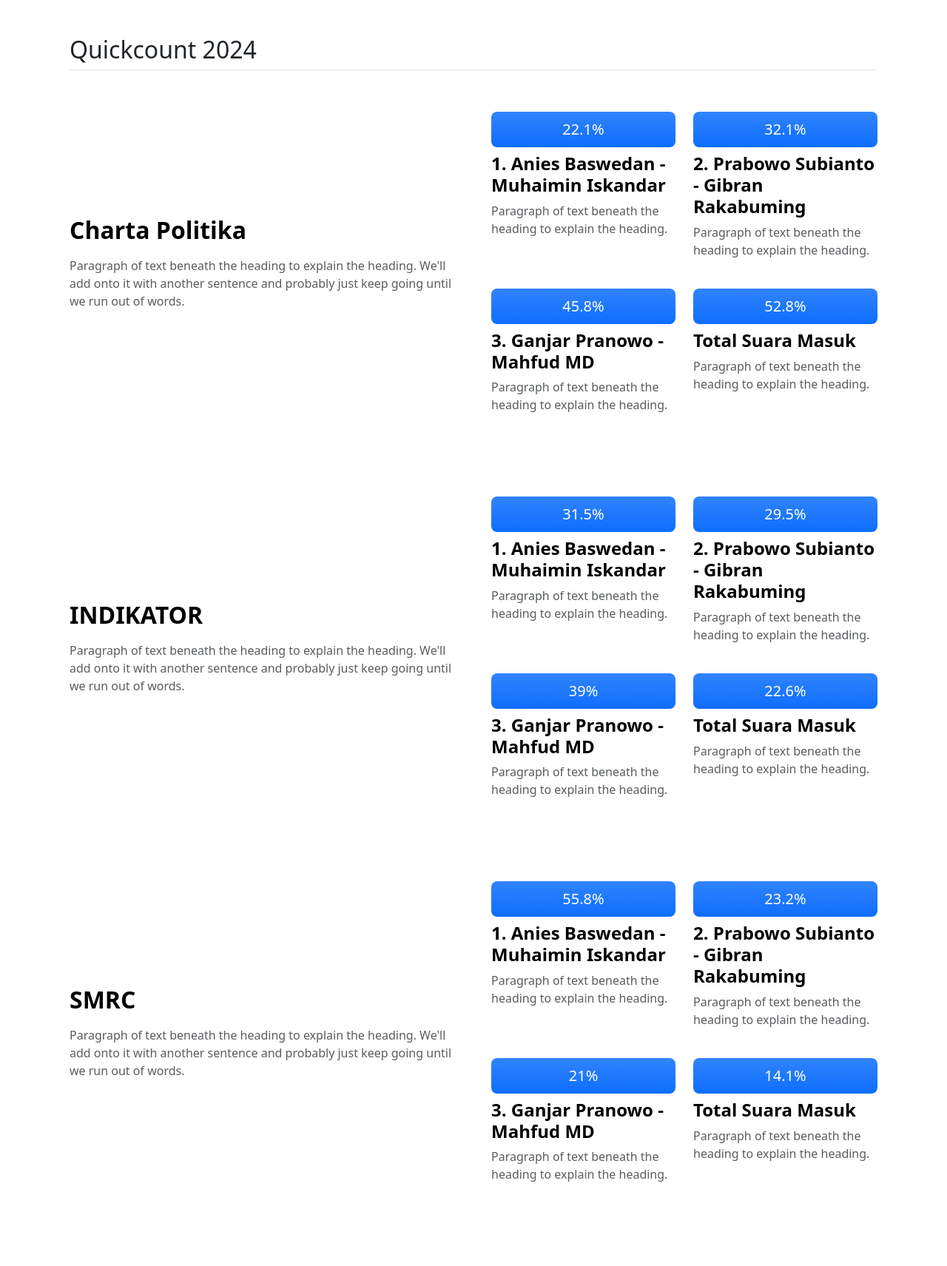
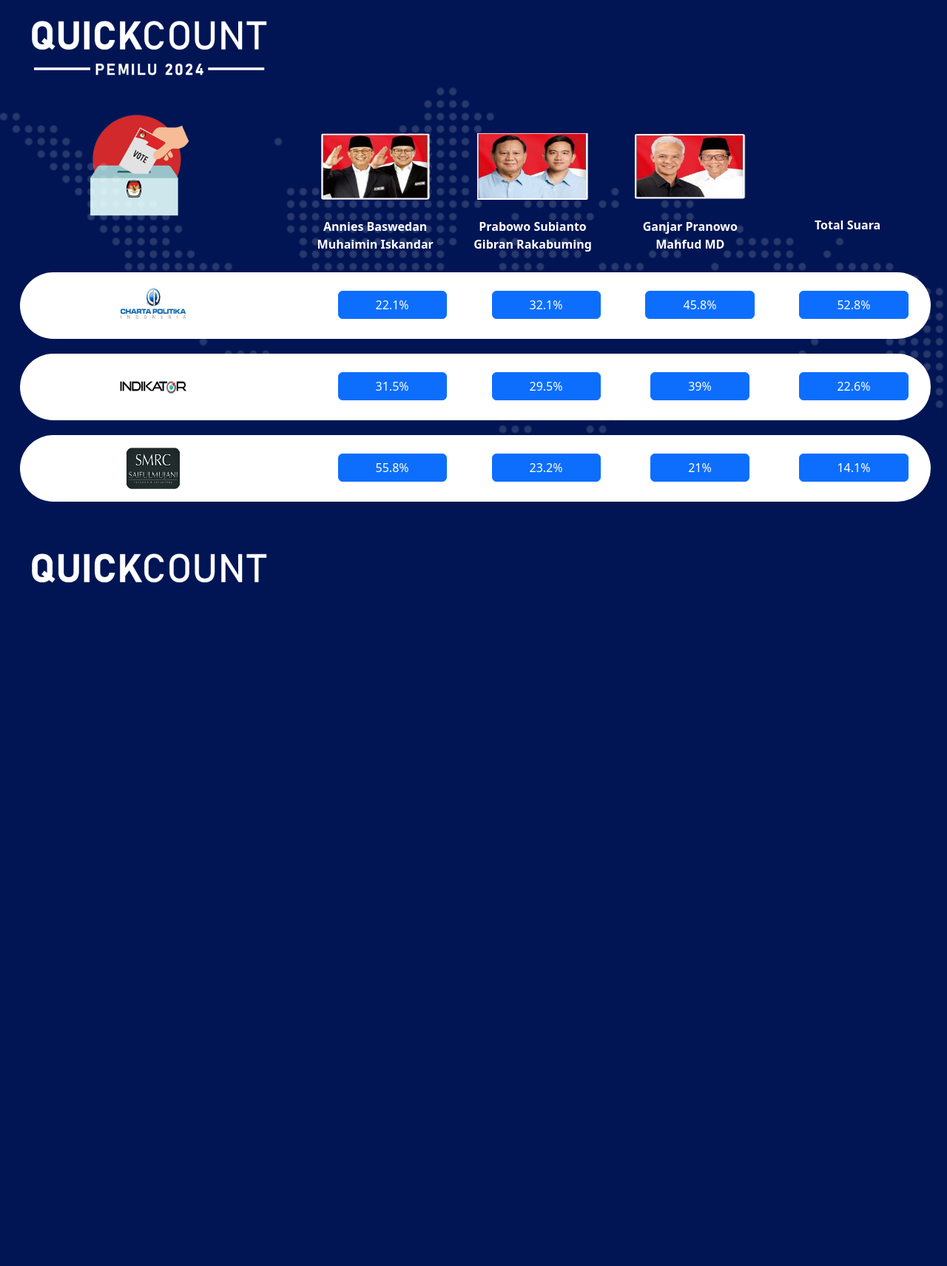
Before and after one commit to Rafifditya/pilpres2024, a PHP site: page / in a window 1280 px wide. Shown: the whole page at 74% size. After the commit the page ends 788 px from the top, so only its background shows below. Run offline with PHP 8.4, Linux system fonts and the light colour scheme.

Commit message:
[UPDATE] dashboard

```diff
--- a/index.php
+++ b/index.php
@@ -7,139 +7,180 @@
     <link href="https://cdn.jsdelivr.net/npm/bootstrap@5.3.2/dist/css/bootstrap.min.css" rel="stylesheet" integrity="sha384-T3c6CoIi6uLrA9TneNEoa7RxnatzjcDSCmG1MXxSR1GAsXEV/Dwwykc2MPK8M2HN" crossorigin="anonymous">
     <script src="https://cdn.jsdelivr.net/npm/bootstrap@5.3.2/dist/js/bootstrap.bundle.min.js" integrity="sha384-C6RzsynM9kWDrMNeT87bh95OGNyZPhcTNXj1NW7RuBCsyN/o0jlpcV8Qyq46cDfL" crossorigin="anonymous"></script>
 </head>
+<style>
+  body {
+    background-image: url(bg-blue-white.png);
+    background-size: 100%;
+  }
+  .paslon {
+    float: right;
+    width: 70%;
+    padding-top: 180px;
+  }
+
+  .suara-paslon {
+    float: right;
+    width: 98%;
+    padding-left: 20px;
+    padding-top: 5px;
+    padding-bottom: 5px;
+    margin: 10px;
+  }
+
+  .img-paslon{
+    width: 150px;
+    height: 90px;
+  }
+
+
+  .img-survey{
+    width: 100px;
+    height: 60px;
+    padding-top: 0px;
+  }
+
+  .total-suara {
+    padding-top: 112px;
+    padding-right: 40px;
+  }
+
+  .suara-persen{
+    padding-left: 110px;
+    padding-top: 10px;
+    padding-bottom: 10px;
+  }
+
+  .persen {
+    padding-top: 20px;
+  }
+
+  .btn-persen {
+    padding-left: 50px;
+    padding-right: 50px;
+  }
+
+  p {
+    color:white
+  }
+
+</style>
 <body>
 <main>
-  <h1 class="visually-hidden">Features examples</h1>
-
-  <div class="container px-4 py-5">
-    <h2 class="pb-2 border-bottom">Quickcount 2024</h2>
-
-    <div class="row row-cols-1 row-cols-md-2 align-items-md-center g-5 py-5">
-      <div class="col d-flex flex-column align-items-start gap-2">
-        <h2 class="fw-bold text-body-emphasis">Charta Politika</h2>
-        <p class="text-body-secondary">Paragraph of text beneath the heading to explain the heading. We'll add onto it with another sentence and probably just keep going until we run out of words.</p>
+  <div class="container-fluid">
+  <div class="row paslon">
+    <div class="col text-center">
+      <img src="v1_10.png" class="img-paslon">
+      <br>
+      <br>
+      <p><b>Annies Baswedan
+      <br>
+      Muhaimin Iskandar</b>
+    </p>
     </div>
-        <?php $xml=simplexml_load_file("survey1/pilpres_nasional.xml") or die("Error: Cannot create object"); ?>
-      <div class="col">
-        <div class="row row-cols-1 row-cols-sm-2 g-4">
-          <div class="col d-flex flex-column gap-2">
-            <div class="feature-icon-small d-inline-flex align-items-center justify-content-center text-bg-primary bg-gradient fs-4 rounded-3">
-                <a href="#" class="btn btn-lg text-white"><?php echo $xml->data->item->paslon1_persen ?>%</a>
+    <div class="col text-center">
+      <img src="v1_9.png" class="img-paslon">
+      <br>
+      <br>
+      <p><b>Prabowo Subianto
+      <br>
+      Gibran Rakabuming</b>
+    </p>
     </div>
-            <h4 class="fw-semibold mb-0 text-body-emphasis">1. Anies Baswedan - Muhaimin Iskandar</h4>
-            <p class="text-body-secondary">Paragraph of text beneath the heading to explain the heading.</p>
+    <div class="col text-center">
+      <img src="v1_8.png" class="img-paslon">
+      <br>
+      <br>
+      <p><b>Ganjar Pranowo
+      <br>
+      Mahfud MD</b>
+    </p>
+    </div>
+    <div class="col text-center total-suara">
+      <p><b>Total Suara </b></p>
+    </div>
   </div>
 
-          <div class="col d-flex flex-column gap-2">
-            <div class="feature-icon-small d-inline-flex align-items-center justify-content-center text-bg-primary bg-gradient fs-4 rounded-3">
-                <a href="#" class="btn btn-lg text-white"><?php echo $xml->data->item->paslon2_persen ?>%</a>
+  <div class="row suara-paslon bg-white rounded-pill">
+      <?php $xml=simplexml_load_file("survey1/pilpres_nasional.xml") or die("Error: Cannot create object"); ?>
+  <div class="col suara-persen">
+    <img src="charta.png" class="img-survey">
     </div>
-            <h4 class="fw-semibold mb-0 text-body-emphasis">2. Prabowo Subianto - Gibran Rakabuming</h4>
-            <p class="text-body-secondary">Paragraph of text beneath the heading to explain the heading.</p>
+  <div class="col text-center persen" style="padding-left:85px;">
+    <button class="btn btn-primary btn-persen">
+      <?php echo $xml->data->item->paslon1_persen ?>%
+      </button>
+    </div>
+    <div class="col text-center persen">
+      <button class="btn btn-primary btn-persen">
+        <?php echo $xml->data->item->paslon2_persen ?>%
+      </button>
+    </div>
+    <div class="col text-center persen">
+    <button class="btn btn-primary btn-persen">
+        <?php echo $xml->data->item->paslon3_persen ?>%
+      </button>
+    </div>
+    <div class="col text-center persen">
+    <button class="btn btn-primary btn-persen">
+        <?php echo $xml->data->item->totalpaslon_persen ?>%
+      </button>
+    </div>
   </div>
 
-          <div class="col d-flex flex-column gap-2">
-            <div class="feature-icon-small d-inline-flex align-items-center justify-content-center text-bg-primary bg-gradient fs-4 rounded-3">
-              <a href="#" class="btn btn-lg text-white"><?php echo $xml->data->item->paslon3_persen ?>%</a>
+  <div class="row suara-paslon bg-white rounded-pill">
+      <?php $xml=simplexml_load_file("survey2/pilpres_nasional.xml") or die("Error: Cannot create object"); ?>
+  <div class="col suara-persen">
+    <img src="indikator.png" class="img-survey">
     </div>
-            <h4 class="fw-semibold mb-0 text-body-emphasis">3. Ganjar Pranowo - Mahfud MD</h4>
-            <p class="text-body-secondary">Paragraph of text beneath the heading to explain the heading.</p>
+  <div class="col text-center persen" style="padding-left:85px;">
+    <button class="btn btn-primary btn-persen">
+      <?php echo $xml->data->item->paslon1_persen ?>%
+      </button>
+    </div>
+    <div class="col text-center persen">
+      <button class="btn btn-primary btn-persen">
+        <?php echo $xml->data->item->paslon2_persen ?>%
+      </button>
+    </div>
+    <div class="col text-center persen">
+    <button class="btn btn-primary btn-persen">
+        <?php echo $xml->data->item->paslon3_persen ?>%
+      </button>
+    </div>
+    <div class="col text-center persen">
+    <button class="btn btn-primary btn-persen">
+        <?php echo $xml->data->item->totalpaslon_persen ?>%
+      </button>
+    </div>
   </div>
 
-          <div class="col d-flex flex-column gap-2">
-            <div class="feature-icon-small d-inline-flex align-items-center justify-content-center text-bg-primary bg-gradient fs-4 rounded-3">
-              <a href="#" class="btn btn-lg text-white"><?php echo $xml->data->item->totalpaslon_persen ?>%</a>
+  <div class="row suara-paslon bg-white rounded-pill">
+      <?php $xml=simplexml_load_file("survey3/pilpres_nasional.xml") or die("Error: Cannot create object"); ?>
+  <div class="col suara-persen">
+    <img src="v1_20.png" class="img-survey">
     </div>
-            <h4 class="fw-semibold mb-0 text-body-emphasis">Total Suara Masuk</h4>
-            <p class="text-body-secondary">Paragraph of text beneath the heading to explain the heading.</p>
+  <div class="col text-center persen" style="padding-left:85px;">
+    <button class="btn btn-primary btn-persen">
+      <?php echo $xml->data->item->paslon1_persen ?>%
+      </button>
+    </div>
+    <div class="col text-center persen">
+      <button class="btn btn-primary btn-persen">
+        <?php echo $xml->data->item->paslon2_persen ?>%
+      </button>
+    </div>
+    <div class="col text-center persen">
+    <button class="btn btn-primary btn-persen">
+        <?php echo $xml->data->item->paslon3_persen ?>%
+      </button>
+    </div>
+    <div class="col text-center persen">
+    <button class="btn btn-primary btn-persen">
+        <?php echo $xml->data->item->totalpaslon_persen ?>%
+      </button>
     </div>
   </div>
-      </div>
-    </div>
-    <div class="row row-cols-1 row-cols-md-2 align-items-md-center g-5 py-5">
-      <div class="col d-flex flex-column align-items-start gap-2">
-        <h2 class="fw-bold text-body-emphasis">INDIKATOR</h2>
-        <p class="text-body-secondary">Paragraph of text beneath the heading to explain the heading. We'll add onto it with another sentence and probably just keep going until we run out of words.</p>
-      </div>
-        <?php $xml=simplexml_load_file("survey2/pilpres_nasional.xml") or die("Error: Cannot create object"); ?>
-      <div class="col">
-        <div class="row row-cols-1 row-cols-sm-2 g-4">
-          <div class="col d-flex flex-column gap-2">
-            <div class="feature-icon-small d-inline-flex align-items-center justify-content-center text-bg-primary bg-gradient fs-4 rounded-3">
-                <a href="#" class="btn btn-lg text-white"><?php echo $xml->data->item->paslon1_persen ?>%</a>
-            </div>
-            <h4 class="fw-semibold mb-0 text-body-emphasis">1. Anies Baswedan - Muhaimin Iskandar</h4>
-            <p class="text-body-secondary">Paragraph of text beneath the heading to explain the heading.</p>
-          </div>
 
-          <div class="col d-flex flex-column gap-2">
-            <div class="feature-icon-small d-inline-flex align-items-center justify-content-center text-bg-primary bg-gradient fs-4 rounded-3">
-                <a href="#" class="btn btn-lg text-white"><?php echo $xml->data->item->paslon2_persen ?>%</a>
-            </div>
-            <h4 class="fw-semibold mb-0 text-body-emphasis">2. Prabowo Subianto - Gibran Rakabuming</h4>
-            <p class="text-body-secondary">Paragraph of text beneath the heading to explain the heading.</p>
-          </div>
-
-          <div class="col d-flex flex-column gap-2">
-            <div class="feature-icon-small d-inline-flex align-items-center justify-content-center text-bg-primary bg-gradient fs-4 rounded-3">
-              <a href="#" class="btn btn-lg text-white"><?php echo $xml->data->item->paslon3_persen ?>%</a>
-            </div>
-            <h4 class="fw-semibold mb-0 text-body-emphasis">3. Ganjar Pranowo - Mahfud MD</h4>
-            <p class="text-body-secondary">Paragraph of text beneath the heading to explain the heading.</p>
-          </div>
-
-          <div class="col d-flex flex-column gap-2">
-            <div class="feature-icon-small d-inline-flex align-items-center justify-content-center text-bg-primary bg-gradient fs-4 rounded-3">
-              <a href="#" class="btn btn-lg text-white"><?php echo $xml->data->item->totalpaslon_persen ?>%</a>
-            </div>
-            <h4 class="fw-semibold mb-0 text-body-emphasis">Total Suara Masuk</h4>
-            <p class="text-body-secondary">Paragraph of text beneath the heading to explain the heading.</p>
-          </div>
-        </div>
-      </div>
-    </div>
-    <div class="row row-cols-1 row-cols-md-2 align-items-md-center g-5 py-5">
-      <div class="col d-flex flex-column align-items-start gap-2">
-        <h2 class="fw-bold text-body-emphasis">SMRC</h2>
-        <p class="text-body-secondary">Paragraph of text beneath the heading to explain the heading. We'll add onto it with another sentence and probably just keep going until we run out of words.</p>
-      </div>
-        <?php $xml=simplexml_load_file("survey3/pilpres_nasional.xml") or die("Error: Cannot create object"); ?>
-      <div class="col">
-        <div class="row row-cols-1 row-cols-sm-2 g-4">
-          <div class="col d-flex flex-column gap-2">
-            <div class="feature-icon-small d-inline-flex align-items-center justify-content-center text-bg-primary bg-gradient fs-4 rounded-3">
-                <a href="#" class="btn btn-lg text-white"><?php echo $xml->data->item->paslon1_persen ?>%</a>
-            </div>
-            <h4 class="fw-semibold mb-0 text-body-emphasis">1. Anies Baswedan - Muhaimin Iskandar</h4>
-            <p class="text-body-secondary">Paragraph of text beneath the heading to explain the heading.</p>
-          </div>
-
-          <div class="col d-flex flex-column gap-2">
-            <div class="feature-icon-small d-inline-flex align-items-center justify-content-center text-bg-primary bg-gradient fs-4 rounded-3">
-                <a href="#" class="btn btn-lg text-white"><?php echo $xml->data->item->paslon2_persen ?>%</a>
-            </div>
-            <h4 class="fw-semibold mb-0 text-body-emphasis">2. Prabowo Subianto - Gibran Rakabuming</h4>
-            <p class="text-body-secondary">Paragraph of text beneath the heading to explain the heading.</p>
-          </div>
-
-          <div class="col d-flex flex-column gap-2">
-            <div class="feature-icon-small d-inline-flex align-items-center justify-content-center text-bg-primary bg-gradient fs-4 rounded-3">
-              <a href="#" class="btn btn-lg text-white"><?php echo $xml->data->item->paslon3_persen ?>%</a>
-            </div>
-            <h4 class="fw-semibold mb-0 text-body-emphasis">3. Ganjar Pranowo - Mahfud MD</h4>
-            <p class="text-body-secondary">Paragraph of text beneath the heading to explain the heading.</p>
-          </div>
-
-          <div class="col d-flex flex-column gap-2">
-            <div class="feature-icon-small d-inline-flex align-items-center justify-content-center text-bg-primary bg-gradient fs-4 rounded-3">
-              <a href="#" class="btn btn-lg text-white"><?php echo $xml->data->item->totalpaslon_persen ?>%</a>
-            </div>
-            <h4 class="fw-semibold mb-0 text-body-emphasis">Total Suara Masuk</h4>
-            <p class="text-body-secondary">Paragraph of text beneath the heading to explain the heading.</p>
-          </div>
-        </div>
-      </div>
-    </div>
   </div>
 </main>
 
```
Also changed, not shown: bg-blue-white.png (added), charta.png (added), indikator.png (added), v1_10.png (added), v1_20.png (added), v1_8.png (added), v1_9.png (added). Lines whose indentation alone changed are shown as unchanged.
